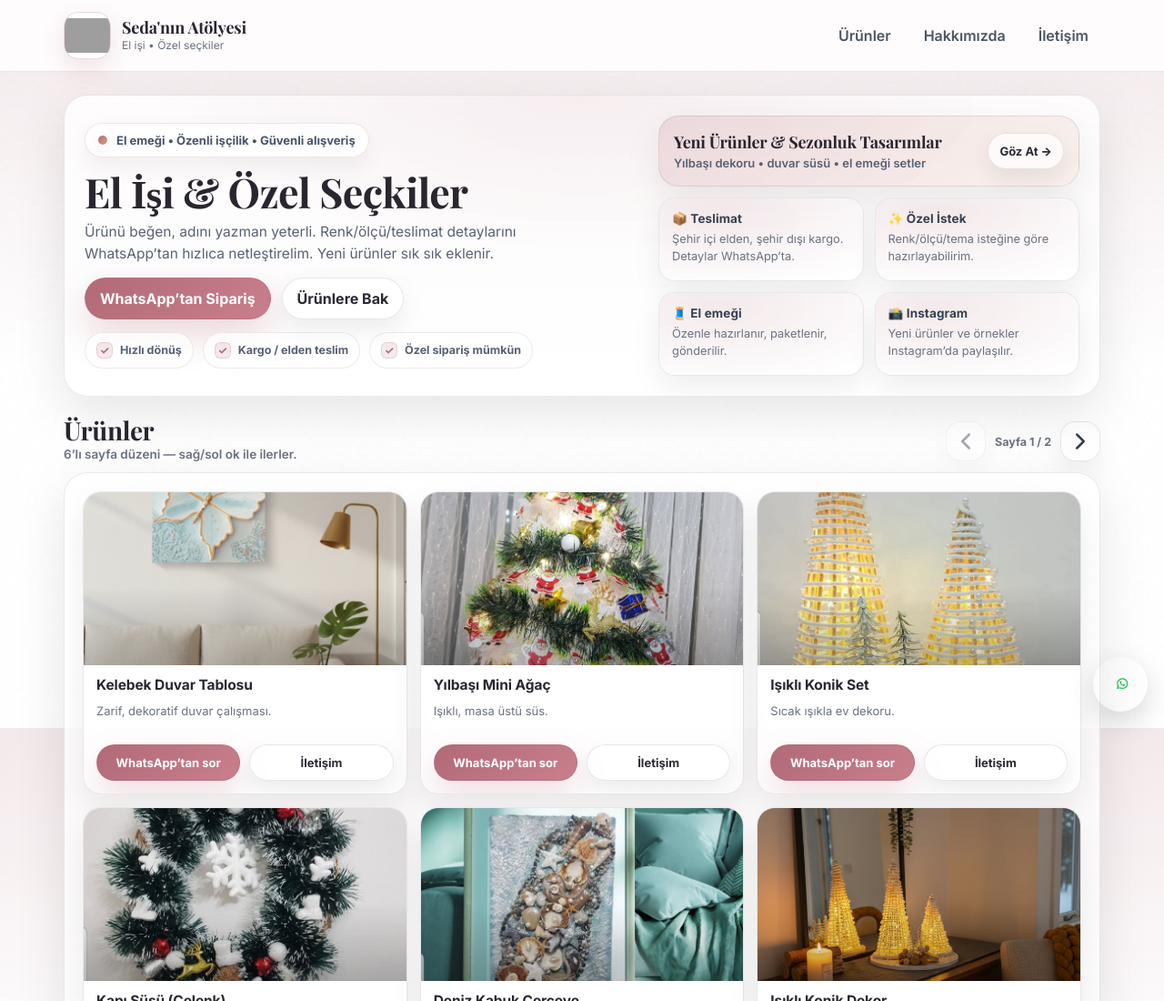
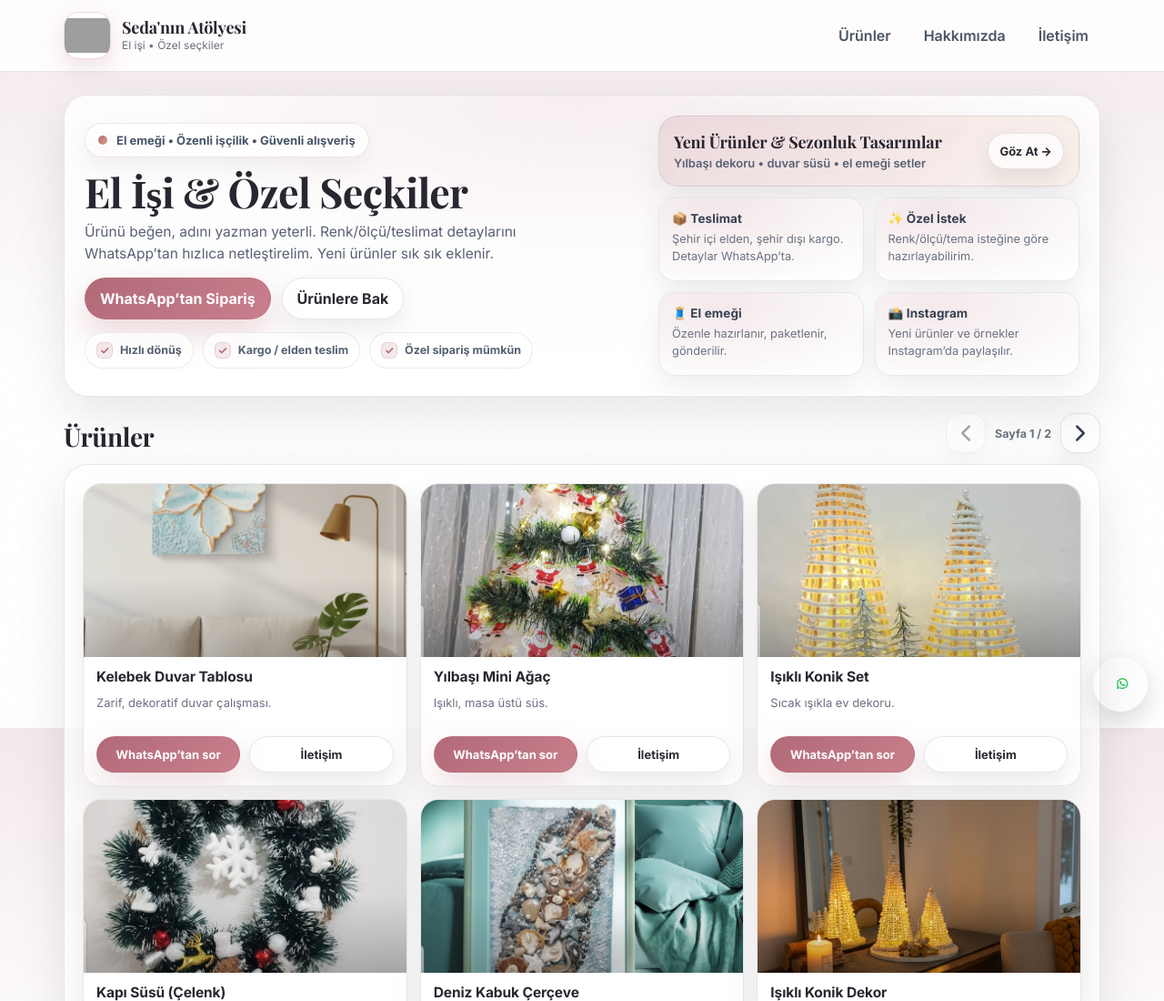
Before and after one commit to batikanceylan06/sedaninatolyesi, a plain HTML site: page index.html in a window 1280 px wide. Shown: the top 1100 px of the page at 91% size. Drawn offline with nearby package versions, Linux system fonts and the light colour scheme; grey boxes are pictures that could not be loaded.

Commit message:
düzenleme

```diff
--- a/index.html
+++ b/index.html
@@ -1149,7 +1149,7 @@
           <div class="section-head">
             <div>
               <h2>Ürünler</h2>
-              <p>6’lı sayfa düzeni — sağ/sol ok ile ilerler.</p>
+              <p></p>
             </div>
 
             <div class="pager">
```
